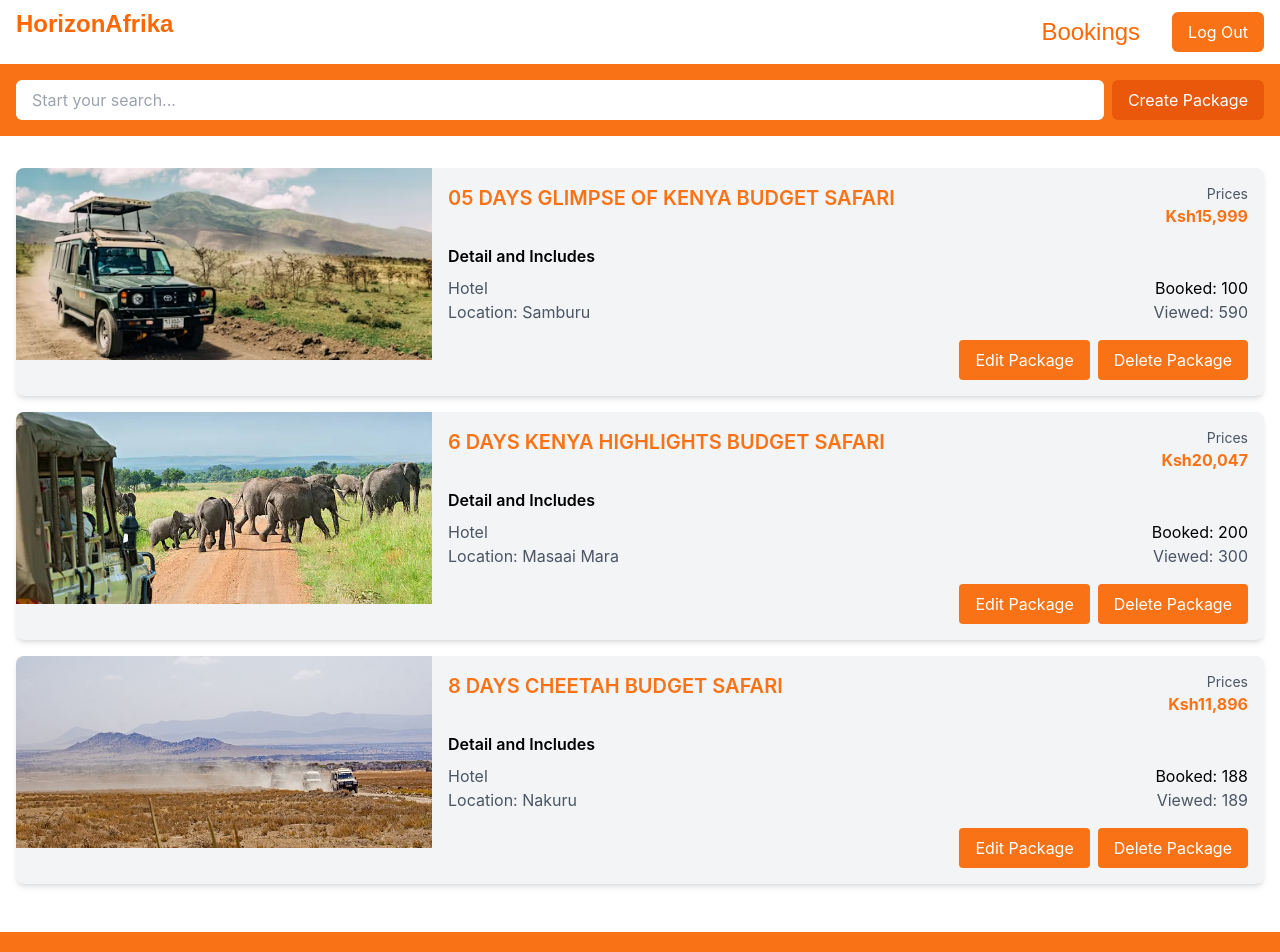
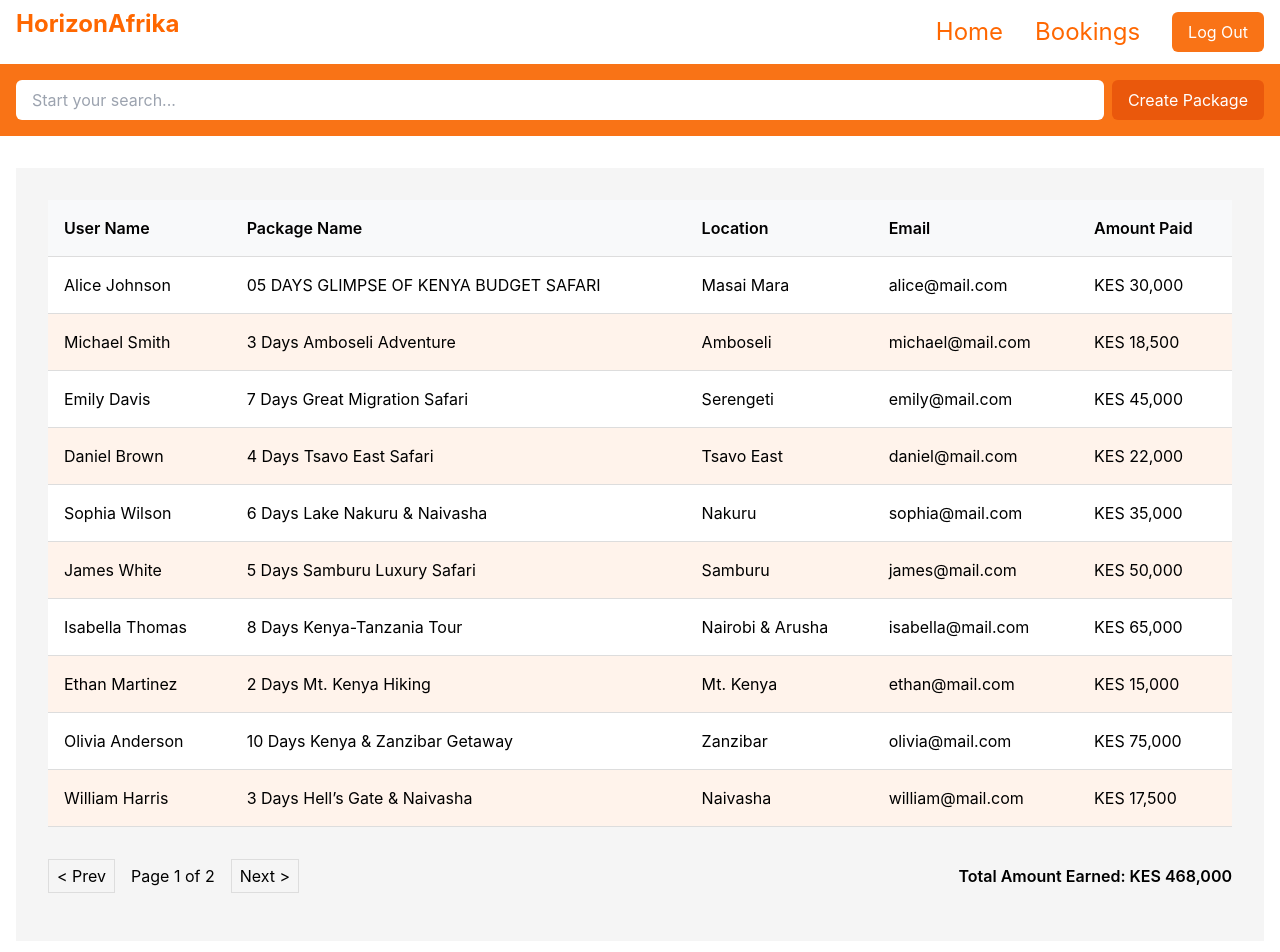
Before and after one commit to Maina206/Horizon_Afrika_Admin_Page, a React (Vite) app: page /bookings in a window 1280 px wide. Shown: the top 952 px of the page. Built offline with nearby package versions, Linux system fonts and the light colour scheme.

Commit message:
HA-25-Bookings-Page

```diff
--- a/package.json
+++ b/package.json
@@ -11,9 +11,11 @@
   },
   "dependencies": {
     "@fortawesome/fontawesome-free": "^6.7.2",
+    "lucide-react": "^0.476.0",
     "react": "^19.0.0",
     "react-dom": "^19.0.0",
-    "react-icons": "^4.11.0"
+    "react-icons": "^4.11.0",
+    "react-router-dom": "^6.29.0"
   },
   "devDependencies": {
     "@eslint/js": "^9.19.0",
--- /dev/null
+++ b/public/bookingsdata.json
@@ -0,0 +1,86 @@
+[
+  {
+    "userName": "Alice Johnson",
+    "packageName": "05 DAYS GLIMPSE OF KENYA BUDGET SAFARI",
+    "location": "Masai Mara",
+    "email": "alice@mail.com",
+    "amountPaid": "KES 30,000"
+  },
+  {
+    "userName": "Michael Smith",
+    "packageName": "3 Days Amboseli Adventure",
+    "location": "Amboseli",
+    "email": "michael@mail.com",
+    "amountPaid": "KES 18,500"
+  },
+  {
+    "userName": "Emily Davis",
+    "packageName": "7 Days Great Migration Safari",
+    "location": "Serengeti",
+    "email": "emily@mail.com",
+    "amountPaid": "KES 45,000"
+  },
+  {
+    "userName": "Daniel Brown",
+    "packageName": "4 Days Tsavo East Safari",
+    "location": "Tsavo East",
+    "email": "daniel@mail.com",
+    "amountPaid": "KES 22,000"
+  },
+  {
+    "userName": "Sophia Wilson",
+    "packageName": "6 Days Lake Nakuru & Naivasha",
+    "location": "Nakuru",
+    "email": "sophia@mail.com",
+    "amountPaid": "KES 35,000"
+  },
+  {
+    "userName": "James White",
+    "packageName": "5 Days Samburu Luxury Safari",
+    "location": "Samburu",
+    "email": "james@mail.com",
+    "amountPaid": "KES 50,000"
+  },
+  {
+    "userName": "Isabella Thomas",
+    "packageName": "8 Days Kenya-Tanzania Tour",
+    "location": "Nairobi & Arusha",
+    "email": "isabella@mail.com",
+    "amountPaid": "KES 65,000"
+  },
+  {
+    "userName": "Ethan Martinez",
+    "packageName": "2 Days Mt. Kenya Hiking",
+    "location": "Mt. Kenya",
+    "email": "ethan@mail.com",
+    "amountPaid": "KES 15,000"
+  },
+  {
+    "userName": "Olivia Anderson",
+    "packageName": "10 Days Kenya & Zanzibar Getaway",
+    "location": "Zanzibar",
+    "email": "olivia@mail.com",
+    "amountPaid": "KES 75,000"
+  },
+  {
+    "userName": "William Harris",
+    "packageName": "3 Days Hell’s Gate & Naivasha",
+    "location": "Naivasha",
+    "email": "william@mail.com",
+    "amountPaid": "KES 17,500"
+  },
+  {
+    "userName": "Charlotte Moore",
+    "packageName": "6 Days Masai Mara & Serengeti",
+    "location": "Serengeti",
+    "email": "charlotte@mail.com",
+    "amountPaid": "KES 55,000"
+  },
+  {
+    "userName": "Benjamin Clark",
+    "packageName": "5 Days Amboseli & Tsavo Combo",
+    "location": "Amboseli",
+    "email": "benjamin@mail.com",
+    "amountPaid": "KES 40,000"
+  }
+]
--- a/src/App.jsx
+++ b/src/App.jsx
@@ -1,7 +1,8 @@
+import { Routes, Route } from "react-router-dom";
 import Navbar from "./components/Navbar";
 import SearchBar from "./components/SearchBar";
 import PackageCard from "./components/PackageCard";
-
+import BookingTable from "./components/BookingsTable";
 import "@fortawesome/fontawesome-free/css/all.min.css";
 
 const packages = [
@@ -67,9 +68,15 @@ function App() {
       <Navbar />
       <SearchBar />
       <main className="max-w-7xl mx-auto px-4 py-8">
-        {packages.map((pkg, index) => (
-          <PackageCard key={index} {...pkg} />
-        ))}
+        <Routes>
+          <Route
+            path="/"
+            element={packages.map((pkg, index) => (
+              <PackageCard key={index} {...pkg} />
+            ))}
+          />
+          <Route path="/bookings" element={<BookingTable />} />
+        </Routes>
       </main>
       <footer className="bg-orange-500 text-white py-8">
         <div className="max-w-7xl mx-auto px-4">
--- /dev/null
+++ b/src/BookingTable.css
@@ -0,0 +1,100 @@
+.table-container {
+  padding: 2rem;
+  background-color: #f5f5f5;
+}
+
+.search-bar {
+  display: flex;
+  gap: 1rem;
+  margin-bottom: 2rem;
+}
+
+.search-bar input {
+  flex: 1;
+  padding: 0.5rem;
+  border: 1px solid #ddd;
+  border-radius: 4px;
+}
+
+.create-package {
+  background-color: #ff6b00;
+  color: white;
+  border: none;
+  padding: 0.5rem 1rem;
+  border-radius: 4px;
+  cursor: pointer;
+}
+
+.table-wrapper {
+  overflow-x: auto;
+}
+
+table {
+  width: 100%;
+  border-collapse: collapse;
+  background-color: white;
+  box-shadow: 0 1px 3px rgba(0, 0, 0, 0.1);
+}
+
+th,
+td {
+  padding: 1rem;
+  text-align: left;
+  border-bottom: 1px solid #ddd;
+}
+
+th {
+  background-color: #f8f9fa;
+  font-weight: 600;
+}
+
+tr.odd {
+  background-color: #fff3eb;
+}
+
+.table-footer {
+  display: flex;
+  justify-content: space-between;
+  align-items: center;
+  margin-top: 1rem;
+  padding: 1rem 0;
+}
+
+.pagination {
+  display: flex;
+  gap: 1rem;
+  align-items: center;
+}
+
+.pagination button {
+  background: none;
+  border: 1px solid #ddd;
+  padding: 0.25rem 0.5rem;
+  cursor: pointer;
+}
+
+.total {
+  font-weight: 600;
+}
+
+@media (max-width: 768px) {
+  .table-container {
+    padding: 1rem;
+  }
+
+  .search-bar {
+    flex-direction: column;
+  }
+
+  th,
+  td {
+    padding: 0.5rem;
+    font-size: 0.9rem;
+  }
+
+  .table-footer {
+    flex-direction: column;
+    gap: 1rem;
+    align-items: flex-start;
+  }
+}
--- /dev/null
+++ b/src/components/BookingsTable.jsx
@@ -0,0 +1,90 @@
+import React, { useState, useEffect } from "react";
+import "../BookingTable.css";
+
+const ITEMS_PER_PAGE = 10;
+
+const BookingTable = () => {
+  const [bookings, setBookings] = useState([]);
+  const [currentPage, setCurrentPage] = useState(1);
+  const [totalAmount, setTotalAmount] = useState(0);
+
+  useEffect(() => {
+    fetch("/bookingsdata.json")
+      .then((response) => response.json())
+      .then((data) => {
+        setBookings(data);
+        calculateTotalAmount(data);
+      })
+      .catch((error) => console.error("Error loading bookings:", error));
+  }, []);
+
+  const calculateTotalAmount = (data) => {
+    const total = data.reduce((sum, booking) => {
+      const amount = parseInt(booking.amountPaid.replace(/[^0-9]/g, ""), 10);
+      return sum + (isNaN(amount) ? 0 : amount);
+    }, 0);
+    setTotalAmount(total);
+  };
+
+  // Pagination Logic
+  const indexOfLastBooking = currentPage * ITEMS_PER_PAGE;
+  const indexOfFirstBooking = indexOfLastBooking - ITEMS_PER_PAGE;
+  const currentBookings = bookings.slice(
+    indexOfFirstBooking,
+    indexOfLastBooking
+  );
+  const totalPages = Math.ceil(bookings.length / ITEMS_PER_PAGE);
+
+  const nextPage = () =>
+    setCurrentPage((prev) => (prev < totalPages ? prev + 1 : prev));
+  const prevPage = () => setCurrentPage((prev) => (prev > 1 ? prev - 1 : prev));
+
+  return (
+    <div className="table-container">
+      <div className="table-wrapper">
+        <table>
+          <thead>
+            <tr>
+              <th>User Name</th>
+              <th>Package Name</th>
+              <th>Location</th>
+              <th>Email</th>
+              <th>Amount Paid</th>
+            </tr>
+          </thead>
+          <tbody>
+            {currentBookings.map((booking, index) => (
+              <tr key={index} className={index % 2 === 0 ? "even" : "odd"}>
+                <td>{booking.userName}</td>
+                <td>{booking.packageName}</td>
+                <td>{booking.location}</td>
+                <td>{booking.email}</td>
+                <td>{booking.amountPaid}</td>
+              </tr>
+            ))}
+          </tbody>
+        </table>
+      </div>
+
+      {/* Pagination Controls */}
+      <div className="table-footer">
+        <div className="pagination">
+          <button onClick={prevPage} disabled={currentPage === 1}>
+            &lt; Prev
+          </button>
+          <span>
+            Page {currentPage} of {totalPages}
+          </span>
+          <button onClick={nextPage} disabled={currentPage === totalPages}>
+            Next &gt;
+          </button>
+        </div>
+        <div className="total">
+          Total Amount Earned: KES {totalAmount.toLocaleString()}{" "}
+        </div>
+      </div>
+    </div>
+  );
+};
+
+export default BookingTable;
--- a/src/components/CreatePackageModal/CreatePackageModal.css
+++ b/src/components/CreatePackageModal/CreatePackageModal.css
@@ -20,9 +20,9 @@
     url(public/sahara-8208094_640.webp);
   background-size: cover;
   border-radius: 8px;
-  padding: 20px;
+  padding: 50px;
   width: 100%;
-  max-width: 600px;
+  max-width: 800px;
   max-height: 90vh;
   overflow-y: auto;
   position: relative;
--- a/src/components/Navbar.jsx
+++ b/src/components/Navbar.jsx
@@ -1,5 +1,6 @@
 import { useState } from "react";
 import { FaBars, FaTimes } from "react-icons/fa";
+import { Link } from "react-router-dom";
 
 const Navbar = () => {
   const [isOpen, setIsOpen] = useState(false);
@@ -9,23 +10,19 @@ const Navbar = () => {
       <div className="max-w-7xl mx-auto px-4">
         <div className="flex justify-between items-center h-16">
           <div className="flex-shrink-0">
-            <h3
-              className="font-bold mb-4 text-[#FF6700] text-2xl"
-              style={{ fontFamily: "'Protest Revolution', sans-serif" }}
-            >
+            <h3 className="font-bold mb-4 text-[#FF6700] text-2xl">
               HorizonAfrika
             </h3>
           </div>
 
           {/* Desktop Menu */}
           <div className="hidden md:flex items-center space-x-8">
-            <a
-              href="#"
-              className="font  text-[#FF6700] text-2xl"
-              style={{ fontFamily: "'Protest Revolution', sans-serif" }}
-            >
+            <Link to="/" className="font text-[#FF6700] text-2xl">
+              Home
+            </Link>
+            <Link to="/bookings" className="font text-[#FF6700] text-2xl">
               Bookings
-            </a>
+            </Link>
             <button className="bg-orange-500 text-white px-4 py-2 rounded-md hover:bg-orange-600">
               Log Out
             </button>
@@ -46,12 +43,18 @@ const Navbar = () => {
         {isOpen && (
           <div className="md:hidden">
             <div className="px-2 pt-2 pb-3 space-y-1">
-              <a
-                href="#"
+              <Link
+                to="/"
+                className="block px-3 py-2 text-gray-700 hover:text-orange-500"
+              >
+                Home
+              </Link>
+              <Link
+                to="/bookings"
                 className="block px-3 py-2 text-gray-700 hover:text-orange-500"
               >
                 Bookings
-              </a>
+              </Link>
               <button className="w-full text-left px-3 py-2 bg-orange-500 text-white rounded-md hover:bg-orange-600">
                 Log Out
               </button>
--- a/src/components/PackageCard.jsx
+++ b/src/components/PackageCard.jsx
@@ -45,7 +45,7 @@ const PackageCard = ({
                 <ul className="space-y-2">
                   <li>
                     <a
-                      href="#"
+                      href={`/bookings?packageId=${packageData?.id}`}
                       className="hover:scale-105 transition-transform"
                     >
                       Booked: {booked}
--- a/src/main.jsx
+++ b/src/main.jsx
@@ -1,10 +1,13 @@
 import { StrictMode } from "react";
 import { createRoot } from "react-dom/client";
+import { BrowserRouter } from "react-router-dom";
 import "./index.css";
 import App from "./App.jsx";
 
 createRoot(document.getElementById("root")).render(
   <StrictMode>
-    <App />
+    <BrowserRouter>
+      <App />
+    </BrowserRouter>
   </StrictMode>
 );
```
Also changed, not shown: 1 other file (tests, documents, lock files or other folders).
